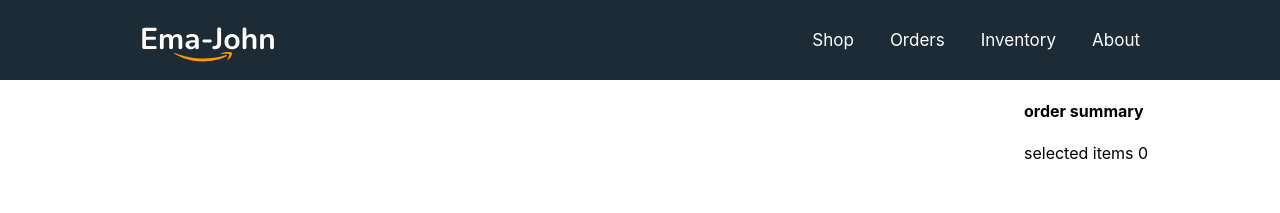
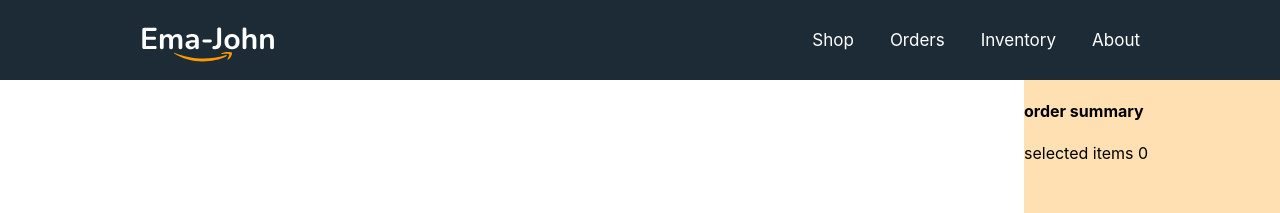
Before and after one commit to mohammadshariful/ema-jhon-simple, a React (Create React App) app: page / in a window 1280 px wide. Shown: the top 213 px of the page. Built offline with nearby package versions, Linux system fonts and the light colour scheme.

Commit message:
added a new component

```diff
--- /dev/null
+++ b/src/components/Cart/Cart.js
@@ -0,0 +1,12 @@
+import React from "react";
+
+const Cart = ({ cart }) => {
+  return (
+    <div>
+      <h4>order summary</h4>
+      <p>selected items {cart.length}</p>
+    </div>
+  );
+};
+
+export default Cart;
--- a/src/components/Shop/Shop.css
+++ b/src/components/Shop/Shop.css
@@ -8,7 +8,9 @@
   gap: 45px;
   margin: 150px auto;
 }
-
+.cart-container {
+  background-color: rgba(255, 153, 0, 0.3);
+}
 @media only screen and (max-width: 576px) {
   .products-container {
     grid-template-columns: 1fr;
--- a/src/components/Shop/Shop.js
+++ b/src/components/Shop/Shop.js
@@ -1,4 +1,5 @@
 import React, { useEffect, useState } from "react";
+import Cart from "../Cart/Cart";
 import Product from "../Producut/Product";
 import "./Shop.css";
 const Shop = () => {
@@ -27,8 +28,7 @@
         ))}
       </div>
       <div className="cart-container">
-        <h4>order summary</h4>
-        <p>selected items {cart.length}</p>
+        <Cart cart={cart} />
       </div>
     </div>
   );
```
Also changed, not shown: src/components/Cart/Cart.css (added).
